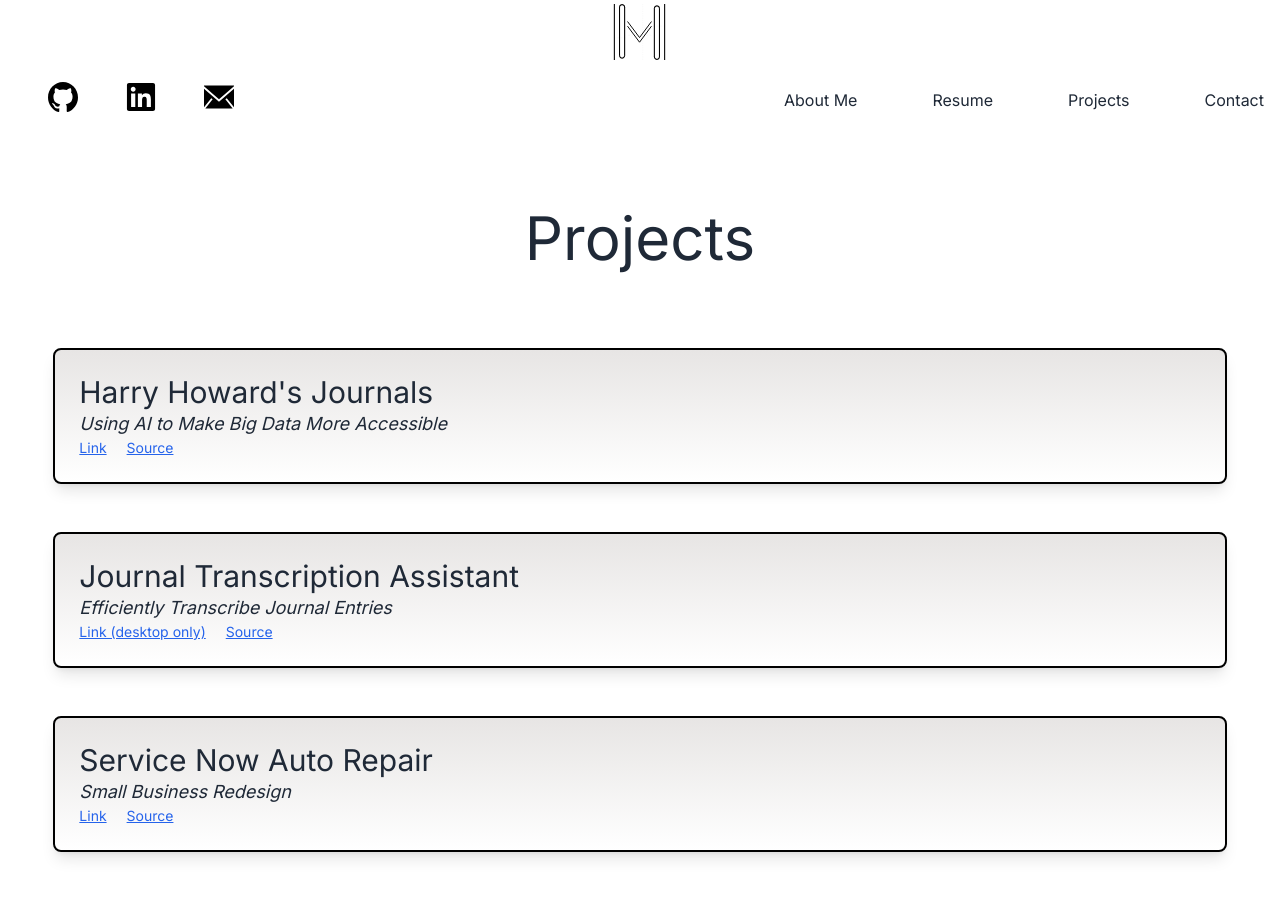
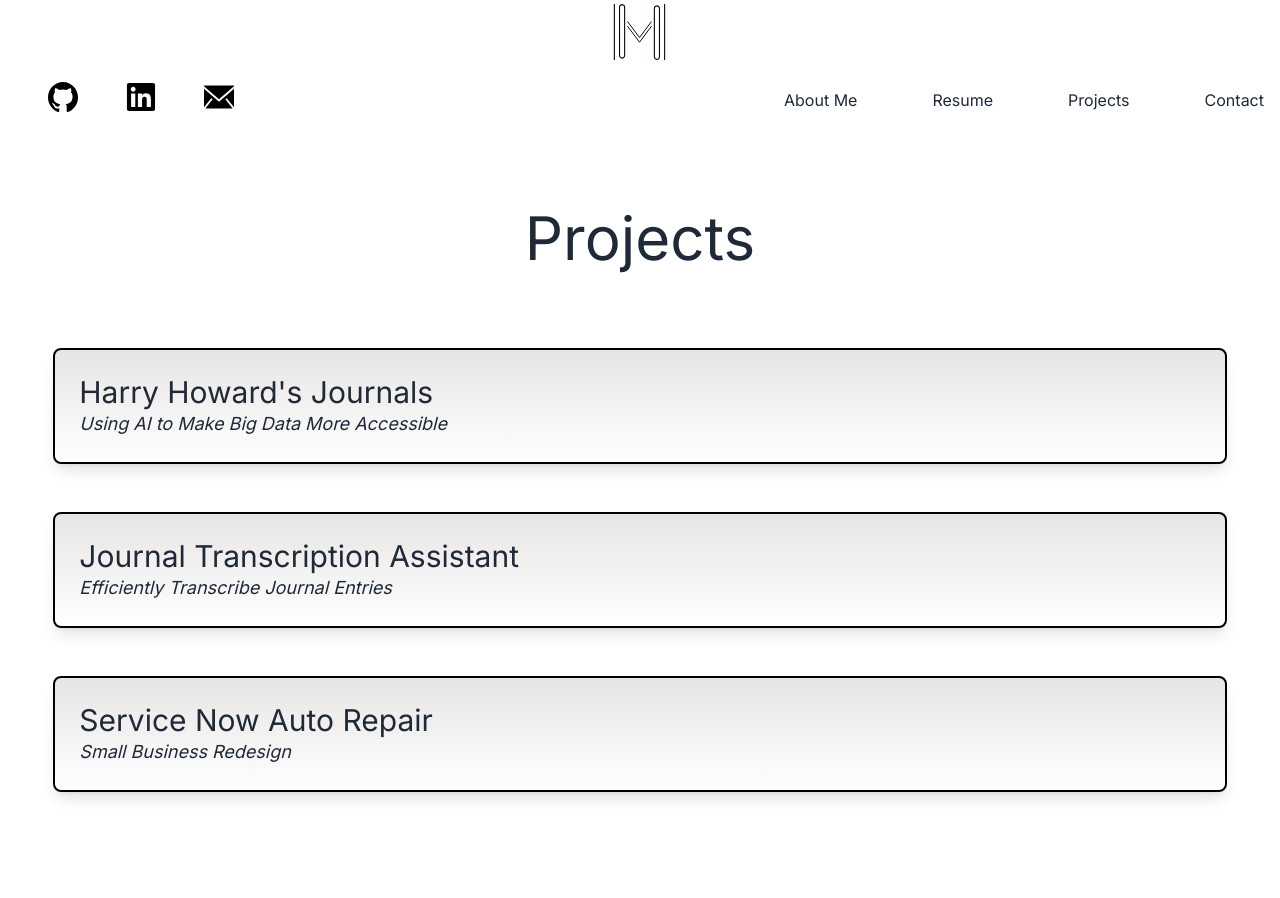
Before and after one commit to mike-v2/portfolio, a Next.js app: page /projects in a window 1280 px wide. Shown: the top 898 px of the page. After the commit the page ends 856 px from the top, so only its background shows below. Built offline with nearby package versions, Linux system fonts and the light colour scheme.

Commit message:
fix problem with links not clickable while in collapse title

```diff
--- a/app/projects/page.tsx
+++ b/app/projects/page.tsx
@@ -54,20 +54,21 @@ export default function Projects() {
               <div className='collapse-title rounded-lg flex flex-col'>
                 <h2 className='text-3xl'>{project.title}</h2>
                 <h4 className='text-lg italic'>{project.summaryHeader}</h4>
-                <div className='text-sm'>
-                  <a href={project.link} className='underline text-blue-600 hover:text-blue-800 visited:text-purple-600 pr-5'>
-                    {linkText}
-                  </a>
-                  <a href={project.source} className='underline text-blue-600 hover:text-blue-800 visited:text-purple-600'>
-                    Source
-                  </a>
-                </div>
               </div>
               <div className='collapse-content'>
                 <div className="divider"></div>
                 <div className='mt-8 flex flex-col lg:flex-row lg:gap-x-4 w-full mx-auto'>
-                  <div className='lg:basis-7/12 xl:basis-1/2 '>
+                  <div className='lg:basis-7/12 xl:basis-1/2 relative'>
+                    <div className='text-sm absolute top-0 left-0 -translate-y-6'>
+                      <a href={project.link} className='underline text-blue-600 hover:text-blue-800 visited:text-purple-600 pr-5'>
+                        {linkText}
+                      </a>
+                      <a href={project.source} className='underline text-blue-600 hover:text-blue-800 visited:text-purple-600'>
+                        Source
+                      </a>
+                    </div>
                     <Image src={project.imagePath} className='rounded-xl h-auto mx-auto xl:mx-0 xl:ml-auto' width={800} height={800} alt='profile pic' />
+
                   </div>
                   <div className='w-11/12 lg:basis-5/12 xl:basis-1/2 max-w-xl mx-auto xl:mx-0 xl:mr-auto lg:pr-8 mt-8 lg:mt-0'>
                     <div tabIndex={0} className="collapse collapse-arrow bg-base-200 border border-green-600">
```
